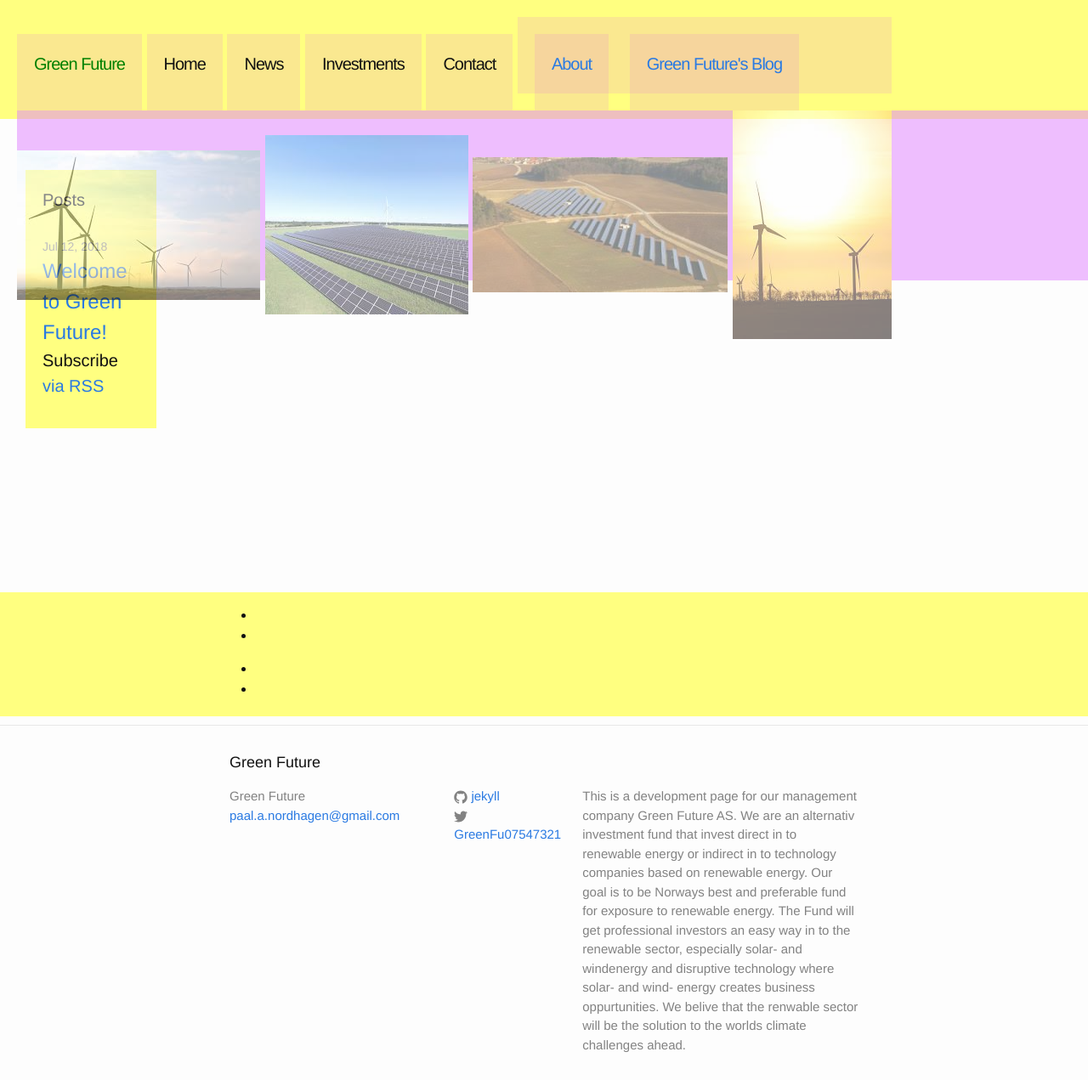
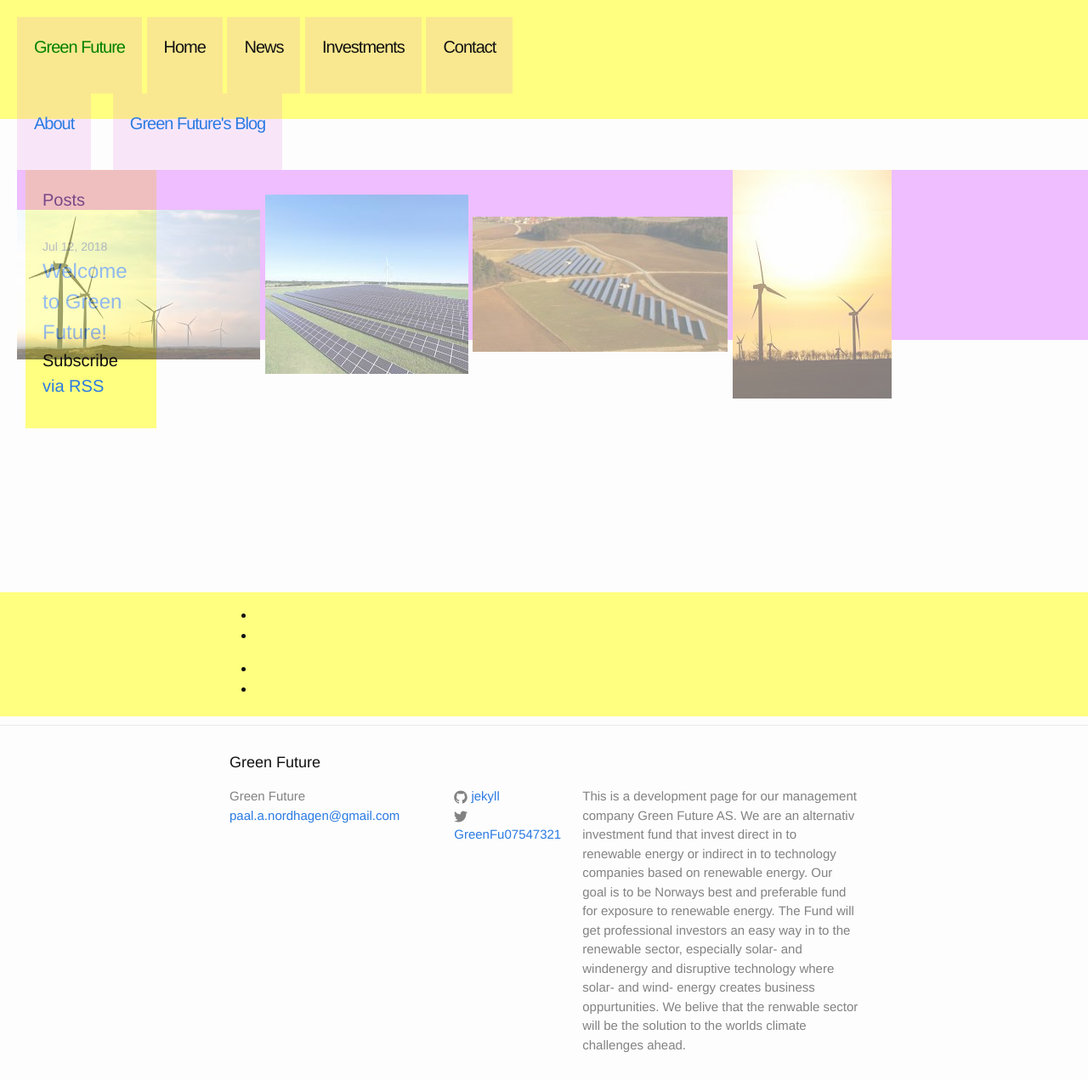
Before and after one commit to Paal-August/Paal-August.github.io, a Jekyll site: the page built from index.html, in a window 1280 px wide and 1271 px high. Shown: the whole window at 85% size. Built offline with Jekyll 4.4.1, drawn with Linux system fonts in a browser that asks for light colours.

Commit message:
Update _layout.scss

```diff
--- a/_sass/_layout.scss
+++ b/_sass/_layout.scss
@@ -118,8 +118,7 @@
     display:inline-block;
 }*/
 
-.trigger {
-  /*   grid-area: 1 / 7 / 2/8;*/
+/*.trigger {
     font-size: 20px;
     height:50px;
     width:400px;
@@ -128,7 +127,7 @@
     background-color:#dd72DF2A;
     display:inline-block;
   justify-content:space-between;
-}
+}*/
 
 /*.site-nav {*/
     .page-link {
```
